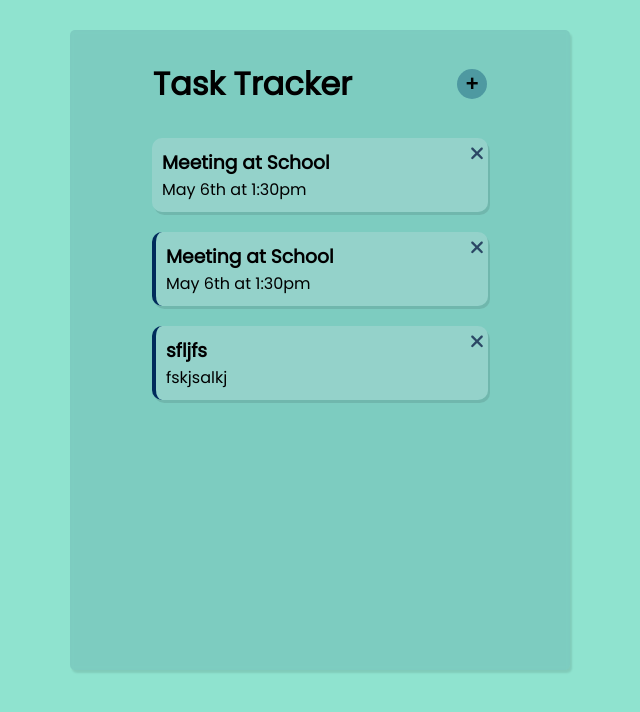
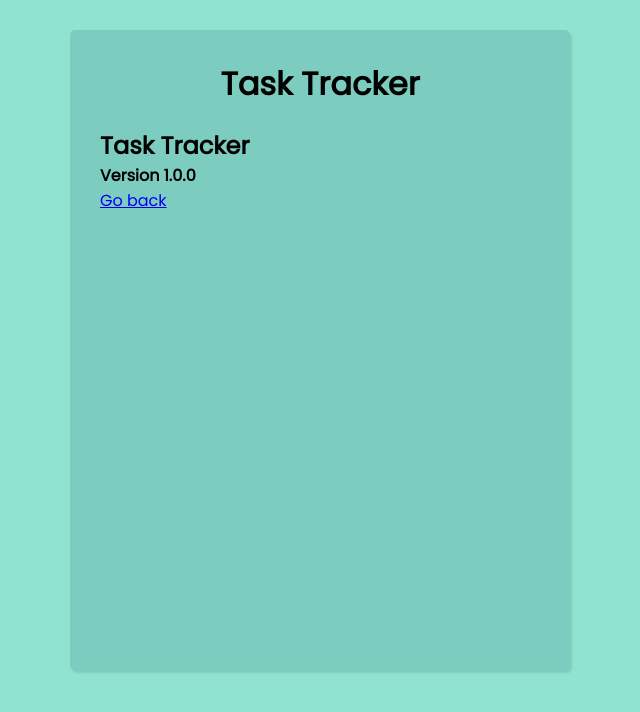
Before and after one commit to stormsidali2001/basic-task-manager-angular, an Angular app: page /about in a window 1280 px wide. Shown: the top 712 px of the page, without its empty margins (320-960 px from the left). Built offline with nearby package versions, Linux system fonts and the light colour scheme; data requests are answered from the project's data file.

Commit message:
adding the about route , preventing the button from showing in the about page

```diff
--- a/db.json
+++ b/db.json
@@ -1,11 +1,5 @@
 {
   "tasks": [
-    {
-      "id": 2,
-      "text": "Meeting at School",
-      "day": "May 6th at 1:30pm",
-      "reminder": false
-    },
     {
       "id": 1,
       "text": "Meeting at School",
@@ -15,7 +9,7 @@
     {
       "text": "sfljfs",
       "day": "fskjsalkj",
-      "reminder": true,
+      "reminder": false,
       "id": 3
     }
   ]
--- a/src/app/app.component.html
+++ b/src/app/app.component.html
@@ -1,4 +1,4 @@
 <div class="container">
 <app-header></app-header>
-<app-tasks></app-tasks>
+<router-outlet></router-outlet>
 </div>
--- a/src/app/app.module.ts
+++ b/src/app/app.module.ts
@@ -10,7 +10,19 @@
 import {HttpClientModule} from '@angular/common/http';
 import { AddTaskComponent } from './components/add-task/add-task.component';
 import { FormsModule } from '@angular/forms';
+import { RouterModule, Routes } from '@angular/router';
+import { AboutComponent } from './components/about/about.component';
 
+const appRoutes:Routes = [
+  {
+    path:'',
+    component:TasksComponent,
+  },
+  {
+    path:'about',
+    component:AboutComponent,
+  }
+]
 @NgModule({
   declarations: [
     AppComponent,
@@ -18,13 +30,15 @@
     ButtonComponent,
     TasksComponent,
     TaskItemComponent,
-    AddTaskComponent
+    AddTaskComponent,
+    AboutComponent
   ],
   imports: [
     BrowserModule,
     FontAwesomeModule,
     HttpClientModule,
-    FormsModule
+    FormsModule,
+    RouterModule.forRoot(appRoutes,{enableTracing:true}) // enable tracing can help us to debug the routes
   ],
   providers: [],
   bootstrap: [AppComponent]
--- /dev/null
+++ b/src/app/components/about/about.component.html
@@ -0,0 +1,5 @@
+<div>
+    <h2>Task Tracker</h2>
+    <h4>Version 1.0.0</h4>
+    <a routerLink="/">Go back</a>
+</div>
--- /dev/null
+++ b/src/app/components/about/about.component.ts
@@ -0,0 +1,15 @@
+import { Component, OnInit } from '@angular/core';
+
+@Component({
+  selector: 'app-about',
+  templateUrl: './about.component.html',
+  styleUrls: ['./about.component.css']
+})
+export class AboutComponent implements OnInit {
+
+  constructor() { }
+
+  ngOnInit(): void {
+  }
+
+}
--- a/src/app/components/header/header.component.html
+++ b/src/app/components/header/header.component.html
@@ -2,6 +2,7 @@
 
     <h1>Task Tracker</h1>
     <app-button
+      *ngIf="hasRoute('/')"
       (btnClick) = "toggleAddTask()"
       text = "{{showAddTask? '-':'+'}}"
     ></app-button>
--- a/src/app/components/header/header.component.ts
+++ b/src/app/components/header/header.component.ts
@@ -1,4 +1,5 @@
 import { Component, OnInit } from '@angular/core';
+import { Router } from '@angular/router';
 import { Subscription } from 'rxjs';
 import { UiService } from 'src/app/services/ui.service';
 
@@ -11,7 +12,7 @@
   showAddTask:boolean = false;
   subscribtion!:Subscription;
 
-  constructor(private uiService:UiService) {
+  constructor(private uiService:UiService,private router:Router) {
     this.subscribtion = this.uiService.onToggle().subscribe(value=>{
         this.showAddTask = value;
     });
@@ -22,5 +23,8 @@
   toggleAddTask(){
     this.uiService.toggleAddTask();
   }
+  hasRoute(route:string){
+    this.router.url === route;
+  }
 
 }
```
Also changed, not shown: src/app/components/about/about.component.css (added), 1 other file (tests, documents, lock files or other folders).
